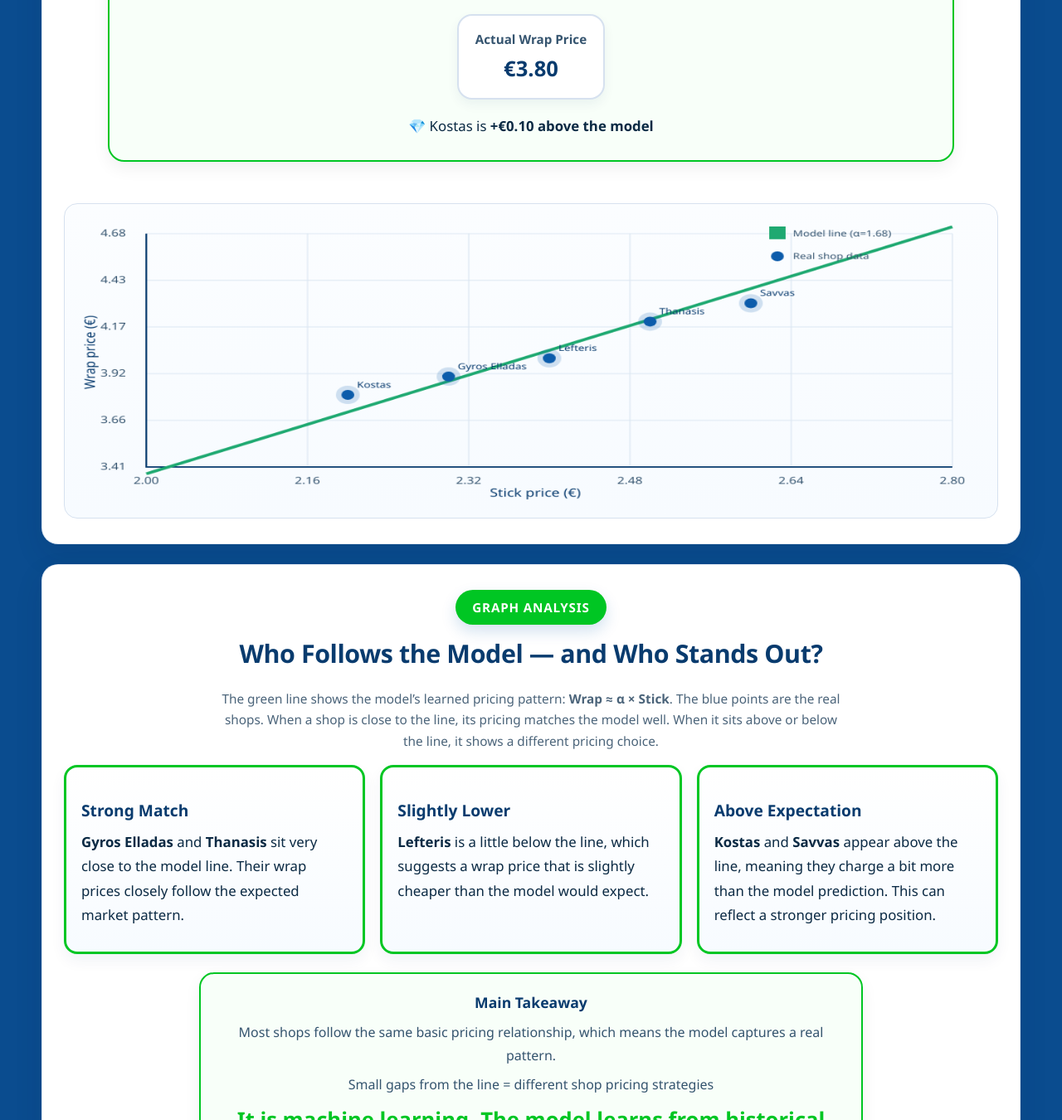
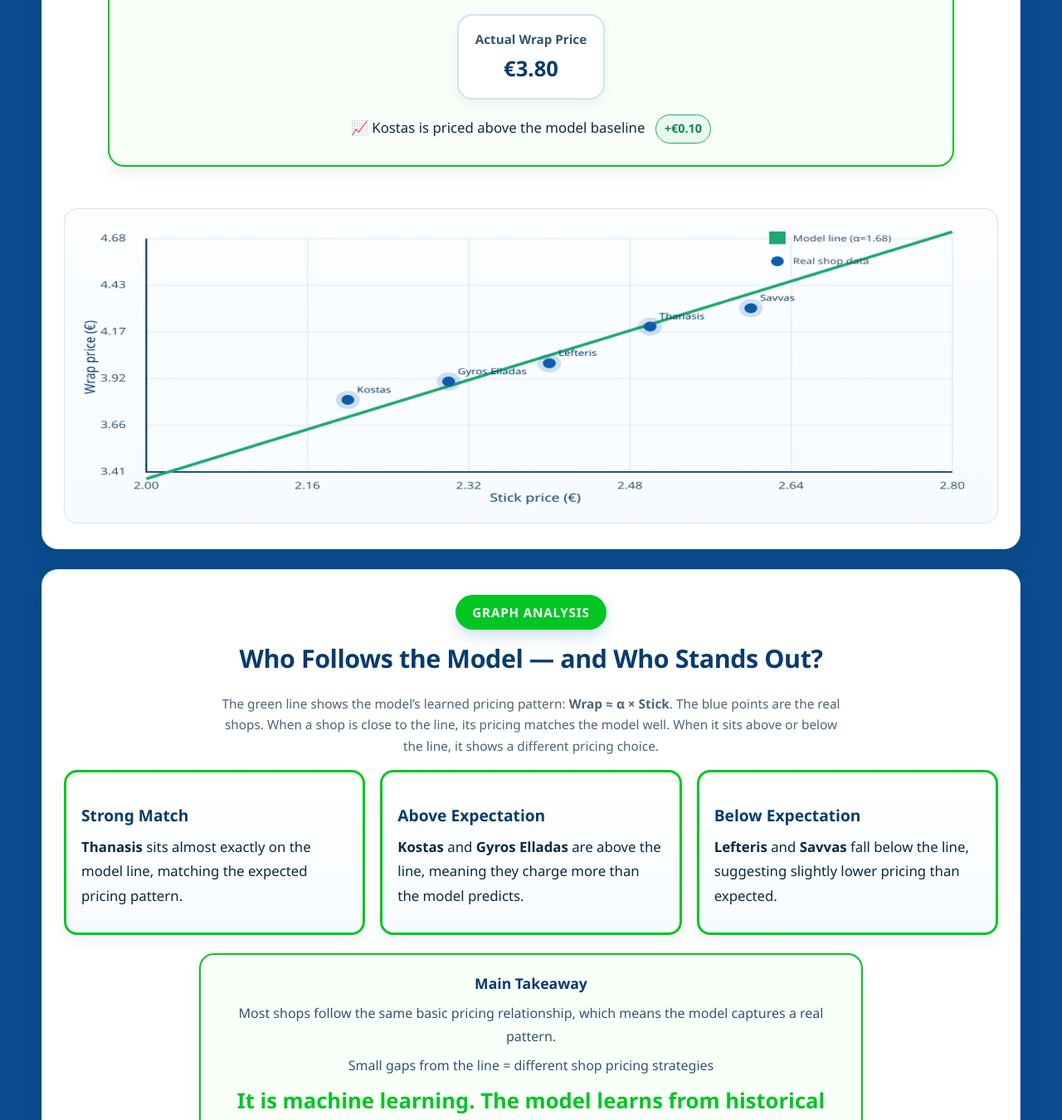
Before and after one commit to kasiakor/ML-linear-regression, a plain HTML site: page index.html in a window 1280 px wide. Shown: the part 4240-5590 px from the top of the page at 83% size. Drawn offline with Linux system fonts and the light colour scheme.

Commit message:
update graph analytics

```diff
--- a/index.html
+++ b/index.html
@@ -587,6 +587,26 @@ button:hover{
   margin-top:12px;
   min-height:24px;
 }
+.price-badge{
+  display:inline-block;
+  margin-left:8px;
+  padding:4px 10px;
+  border-radius:999px;
+  font-size:0.9rem;
+  font-weight:800;
+}
+
+.price-badge.positive{
+  background:#e8f9ef;
+  color:#14845a;
+  border:1px solid #1fa971;
+}
+
+.price-badge.negative{
+  background:#fdecec;
+  color:#b42318;
+  border:1px solid #e55353;
+}
 
 @media (max-width:768px){
   .header{ padding:78px 18px 58px; }
@@ -880,7 +900,8 @@ button:hover{
   </div>
 
 <p class="example-note" style="margin-top:14px; font-size:1.05rem;">
- 💎 Kostas is <strong>+€0.10 above the model</strong>
+  📈 Kostas is priced above the model baseline
+  <span class="price-badge positive">+€0.10</span>
 </p>
 </div>
 
@@ -902,24 +923,21 @@ button:hover{
     <div class="info-card">
       <div class="subhead">Strong Match</div>
       <p>
-        <strong>Gyros Elladas</strong> and <strong>Thanasis</strong> sit very close to the model line.
-        Their wrap prices closely follow the expected market pattern.
-      </p>
-    </div>
-
-    <div class="info-card">
-      <div class="subhead">Slightly Lower</div>
-      <p>
-        <strong>Lefteris</strong> is a little below the line, which suggests a wrap price that is
-        slightly cheaper than the model would expect.
+        <strong>Thanasis</strong> sits almost exactly on the model line, matching the expected pricing pattern.
       </p>
     </div>
 
     <div class="info-card">
       <div class="subhead">Above Expectation</div>
       <p>
-        <strong>Kostas</strong> and <strong>Savvas</strong> appear above the line, meaning they charge
-        a bit more than the model prediction. This can reflect a stronger pricing position.
+        <strong>Kostas</strong> and <strong>Gyros Elladas</strong> are above the line, meaning they charge more than the model predicts.
+      </p>
+    </div>
+
+    <div class="info-card">
+      <div class="subhead">Below Expectation</div>
+      <p>
+        <strong>Lefteris</strong> and <strong>Savvas</strong> fall below the line, suggesting slightly lower pricing than expected.
       </p>
     </div>
   </div>
```
